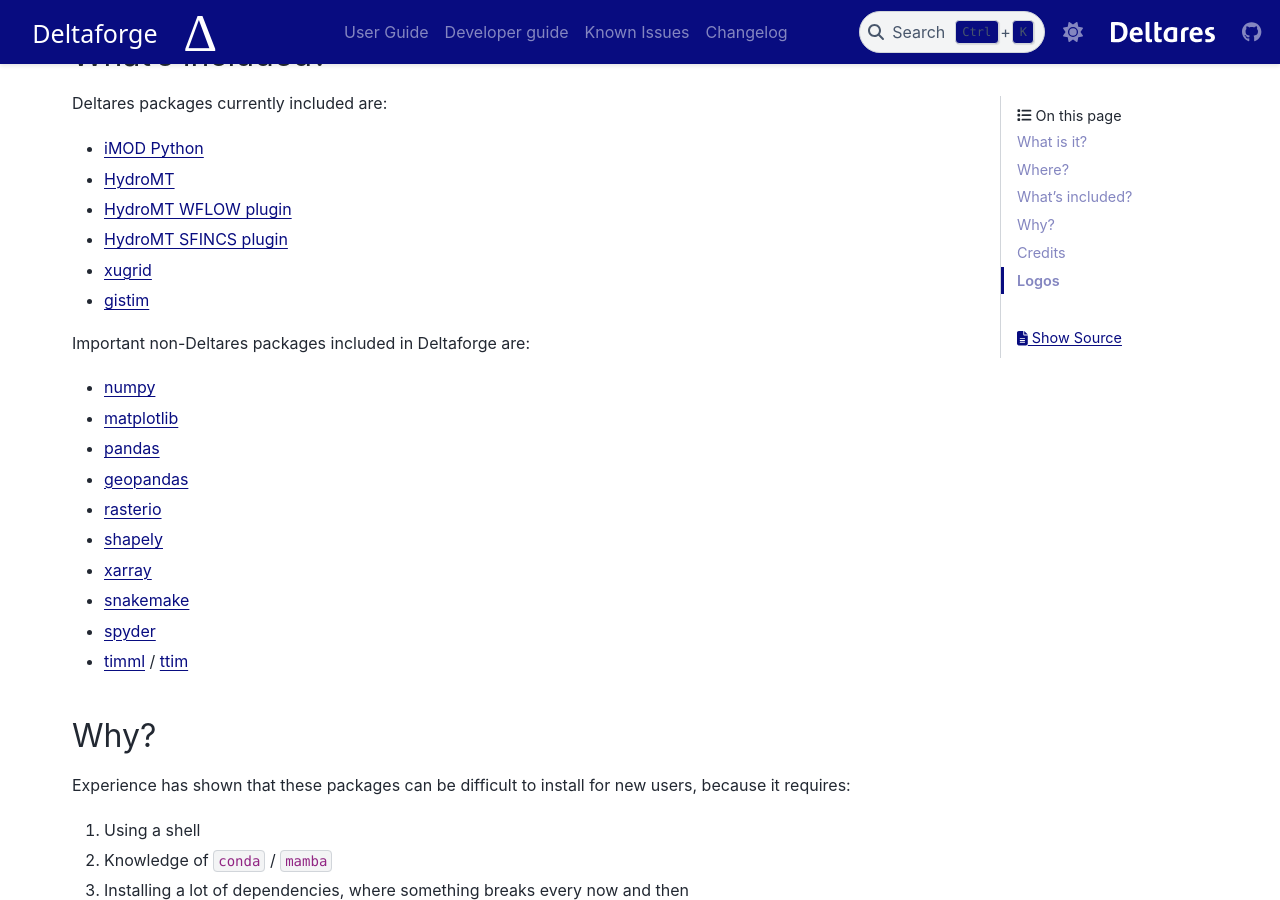
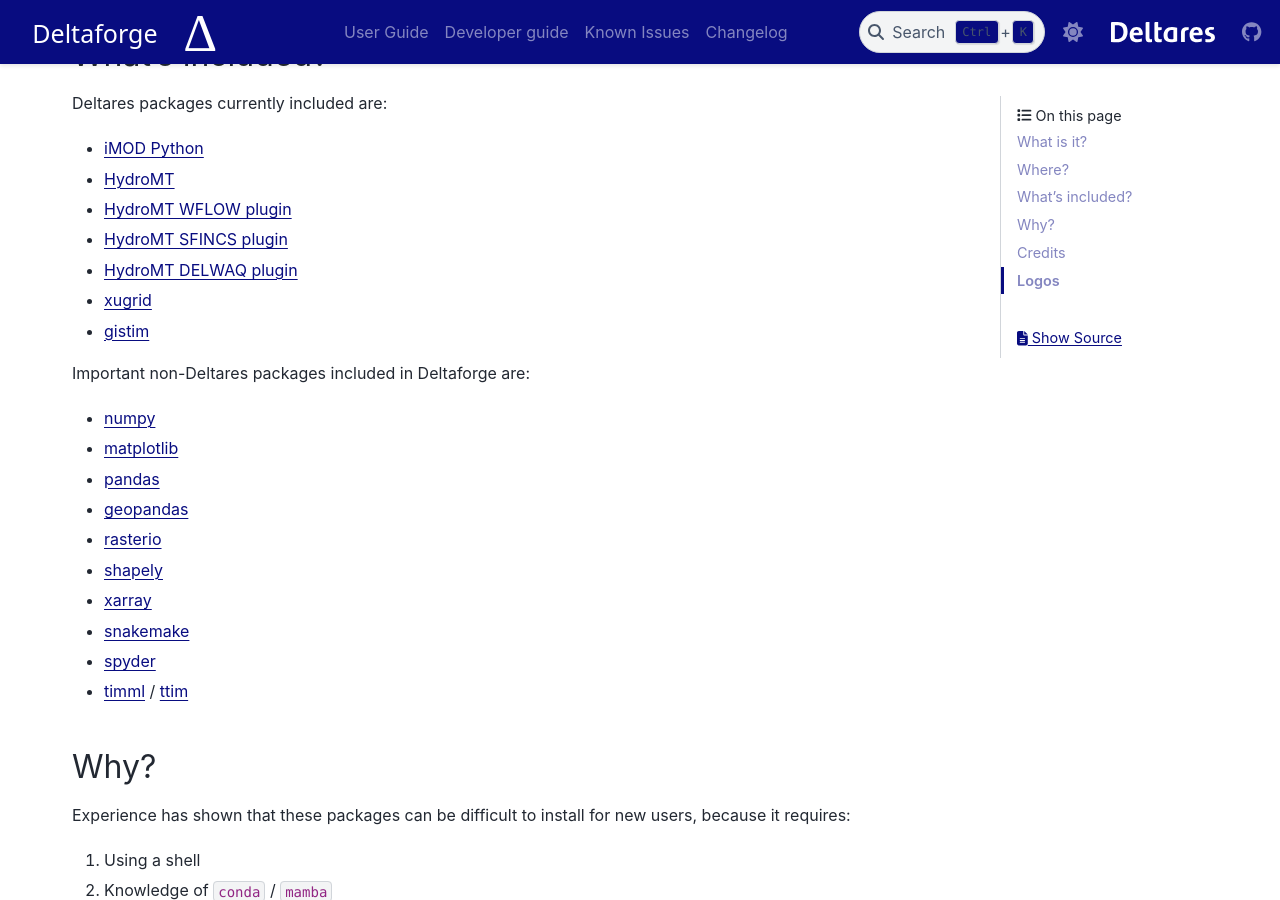
Before and after one commit to Deltares/deltaforge, a Sphinx documentation site: the page built from docs/index.rst, in a window 1280 px wide and 900 px high, scrolled down 598 px. Built offline with Sphinx 7.4.7 and the PyData theme 0.15.4, drawn with Linux system fonts in a browser that asks for light colours.

Commit message:
Add DELWAQ plugin to list

```diff
--- a/README.rst
+++ b/README.rst
@@ -37,6 +37,7 @@
 * `HydroMT <https://deltares.github.io/hydromt/latest>`_
 * `HydroMT WFLOW plugin <https://deltares.github.io/hydromt_wflow/latest/>`_
 * `HydroMT SFINCS plugin <https://deltares.github.io/hydromt_sfincs/latest/>`_
+* `HydroMT DELWAQ plugin <https://deltares.github.io/hydromt_delwaq/latest/>`_
 * `xugrid <https://deltares.github.io/xugrid/>`_
 * `gistim <https://github.com/Deltares/QGIS-Tim>`_
 
--- a/docs/index.rst
+++ b/docs/index.rst
@@ -37,6 +37,7 @@
 * `HydroMT <https://deltares.github.io/hydromt/latest>`_
 * `HydroMT WFLOW plugin <https://deltares.github.io/hydromt_wflow/latest/>`_
 * `HydroMT SFINCS plugin <https://deltares.github.io/hydromt_sfincs/latest/>`_
+* `HydroMT DELWAQ plugin <https://deltares.github.io/hydromt_delwaq/latest/>`_
 * `xugrid <https://deltares.github.io/xugrid/>`_
 * `gistim <https://github.com/Deltares/QGIS-Tim>`_
 
```
